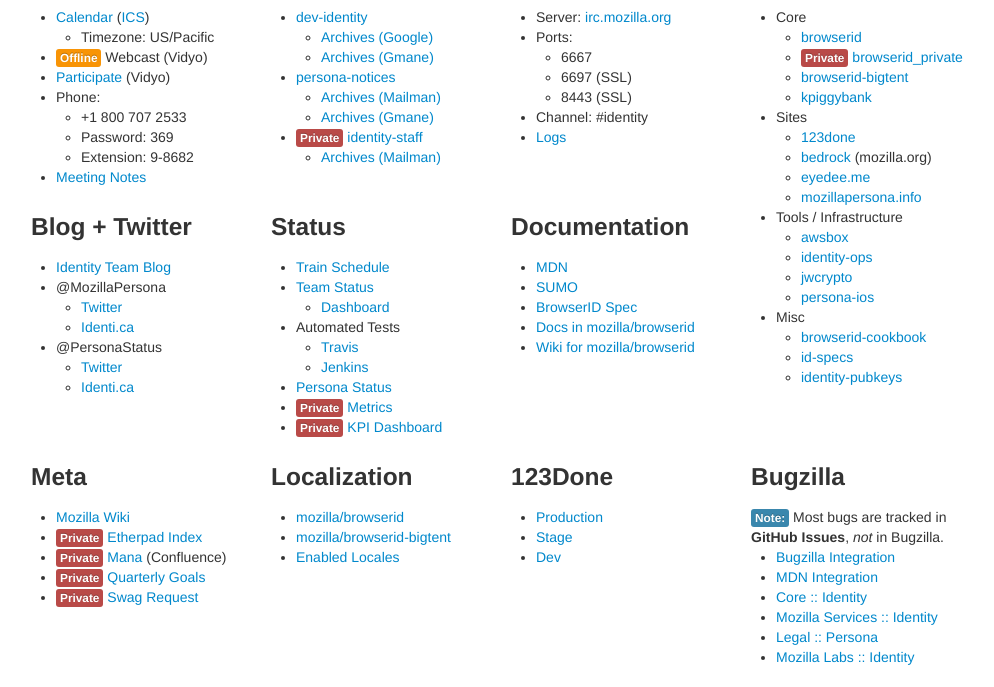
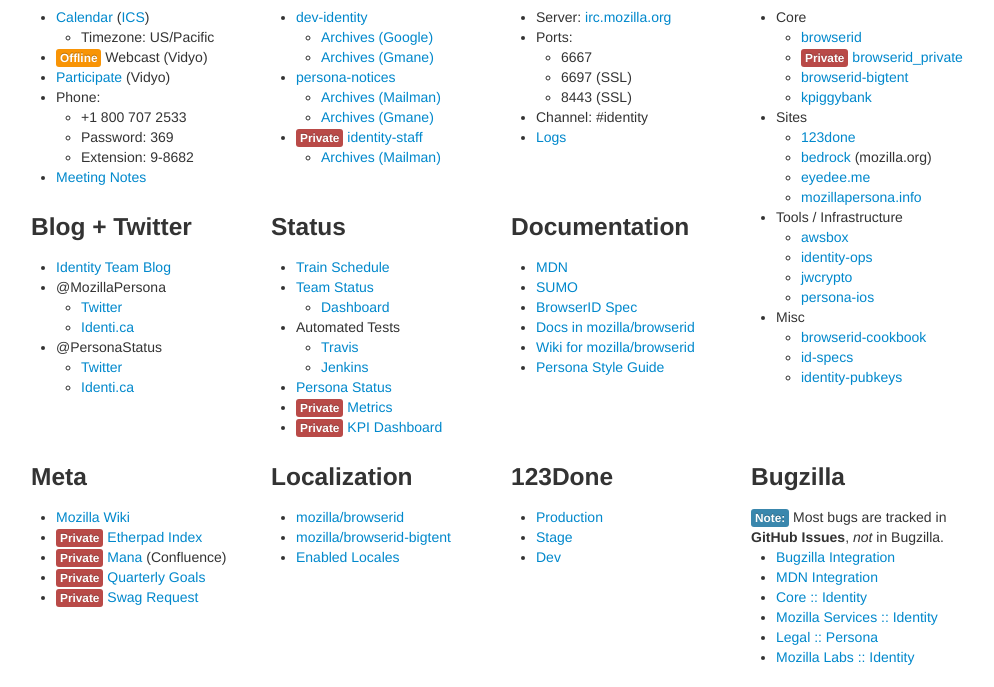
Before and after one commit to callahad/mozillapersona.info, a plain HTML site: page index.html in a window 1280 px wide. Shown: the part 113-800 px from the top of the page, without its empty margins (139-1133 px from the left). Drawn offline with Linux system fonts and the light colour scheme.

Commit message:
Add link to style guide

```diff
--- a/index.html
+++ b/index.html
@@ -108,6 +108,7 @@
                 <li><a href="https://github.com/mozilla/id-specs/blob/prod/browserid/index.md">BrowserID Spec</a></li>
                 <li><a href="https://github.com/mozilla/browserid/tree/dev/docs">Docs in mozilla/browserid</a></li>
                 <li><a href="https://github.com/mozilla/browserid/wiki">Wiki for mozilla/browserid</a></li>
+                <li><a href="http://people.mozilla.org/~smartell/persona/">Persona Style Guide</a></li>
               </ul>
             </div>
           </div>
```
